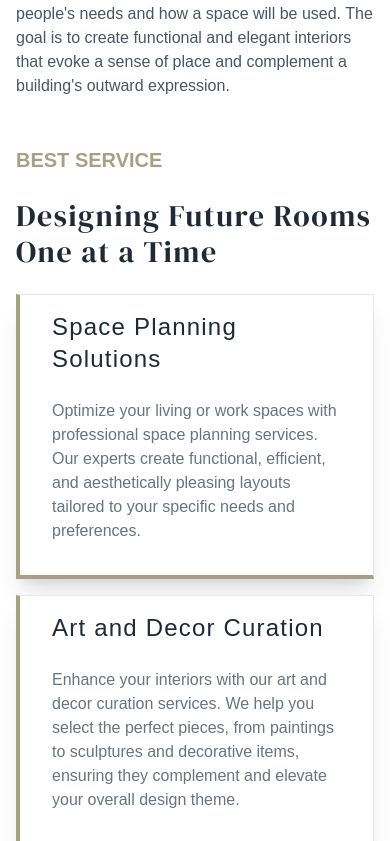
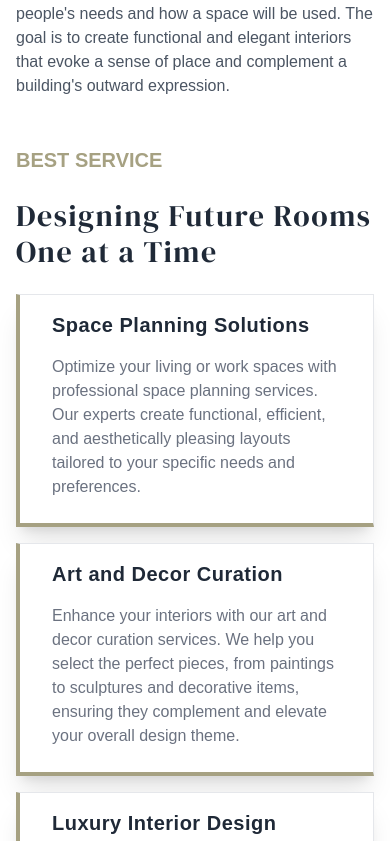
Before and after one commit to iamdipankarpaul/interior-design-reactjs, a React (Vite) app: page / in a window 390 px wide. Shown: the part 1159-2000 px from the top of the page. Built offline with nearby package versions, Linux system fonts and the light colour scheme.

Commit message:
features section work

```diff
--- a/src/components/home-page/FeaturesSection.jsx
+++ b/src/components/home-page/FeaturesSection.jsx
@@ -58,10 +58,10 @@ const FeaturesSection = () => {
             className="features card bg-base-100 shadow-xl rounded-none border border-b-4 border-l-4 border-b-accent border-l-accent"
           >
             <div className="card-body py-4">
-              <h2 className="text-2xl tracking-wider font-medium">
+              <h2 className="text-xl md:text-2xl tracking-wide font-bold">
                 {feature.heading}
               </h2>
-              <p className="md:text-lg text-gray-500 my-4">
+              <p className="md:text-lg text-gray-500 my-2 md:my-4">
                 {feature.description}
               </p>
             </div>
--- a/src/components/services-page/ServiceSteps.jsx
+++ b/src/components/services-page/ServiceSteps.jsx
@@ -19,7 +19,9 @@ const ServiceSteps = () => {
                 key={idx}
                 className="block p-6 md:p-8 shadow-md hover:shadow-xl transition border border-b-4 border-l-4 border-b-accent border-l-accent"
               >
-                <h2 className="text-xl font-bold">{serviceStep.heading}</h2>
+                <h2 className="text-xl md:text-2xl tracking-wide font-bold">
+                  {serviceStep.heading}
+                </h2>
 
                 <p className="mt-1 text-sm">{serviceStep.description}</p>
               </div>
```
